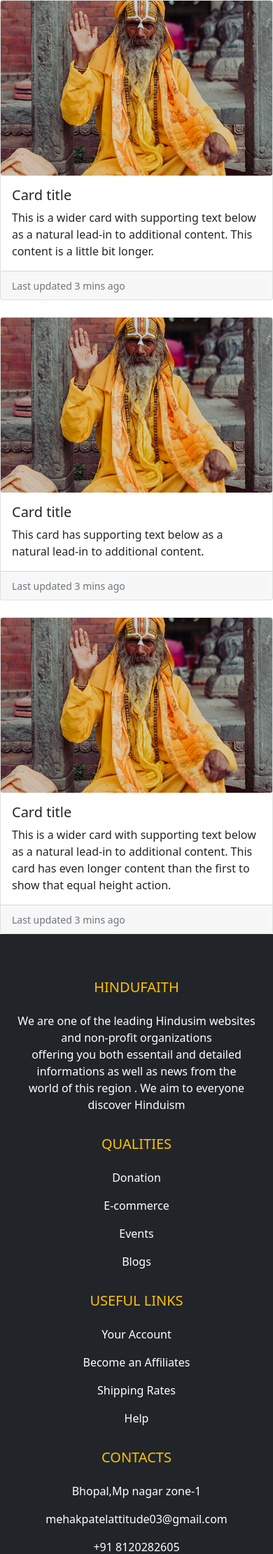
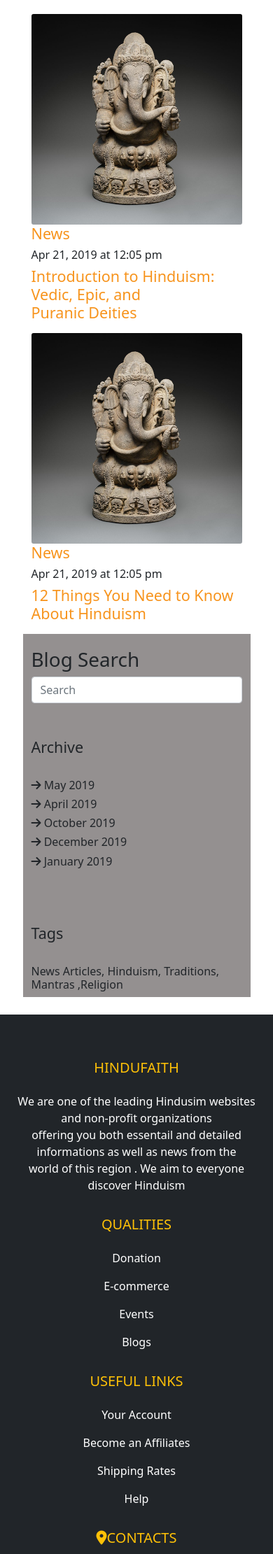
Before and after one commit to mehak3212ptl/static-project-of-Django, a Django app: page /protfolio/ in a window 390 px wide. Shown: the part 64-2285 px from the top of the page at 70% size. Run offline with Django 5.2, Linux system fonts and the light colour scheme; some libraries are stand-ins or nearby versions.

Commit message:
portfolio page added

```diff
--- a/project/app/static/css/style.css
+++ b/project/app/static/css/style.css
@@ -115,7 +163,21 @@ img{
     .box:hover .back{
         transform: translateY(-30px);
     }
-}
+}  */
 /* .contact{
     padding: 100px;
 } */
+
+/* protfolio */
+.cont1 h4{
+    color:#f7941d;
+}
+.cont2{
+    background-color: rgb(148, 144, 144);
+}
+.cont3{
+    margin-top: 20px;
+}
+.cont4{
+    margin-top: 50px;
+}
--- a/project/app/templates/base.html
+++ b/project/app/templates/base.html
@@ -6,6 +6,7 @@
     <meta charset="UTF-8">
     <meta name="viewport" content="width=device-width, initial-scale=1">
     <link rel="stylesheet" href="{% static 'css/style.css' %}">
+    <link rel="stylesheet" href="https://cdnjs.cloudflare.com/ajax/libs/font-awesome/6.6.0/css/all.min.css" integrity="sha512-Kc323vGBEqzTmouAECnVceyQqyqdsSiqLQISBL29aUW4U/M7pSPA/gEUZQqv1cwx4OnYxTxve5UMg5GT6L4JJg==" crossorigin="anonymous" referrerpolicy="no-referrer" />
     <link href="https://cdn.jsdelivr.net/npm/bootstrap@5.0.2/dist/css/bootstrap.min.css" rel="stylesheet" integrity="sha384-EVSTQN3/azprG1Anm3QDgpJLIm9Nao0Yz1ztcQTwFspd3yD65VohhpuuCOmLASjC" crossorigin="anonymous">
     <title>Document</title>
 </head>
@@ -92,7 +93,7 @@
                 </p>
             </div>
             <div class="col-md-4 col-lg-3 col-xl-3 mx-auto mt-3">
-                <h5 class="text-uppercase mb-4 font-weight-bold text-warning">Contacts   </h5>
+                <h5 class="text-uppercase mb-4 font-weight-bold text-warning"> <i class="fa-solid fa-location-dot"></i>Contacts   </h5>
                 <P>
                     <i class="fas fa-home mr-3"></i>Bhopal,Mp nagar zone-1
                 </P>
--- a/project/app/templates/protfolio.html
+++ b/project/app/templates/protfolio.html
@@ -2,42 +2,47 @@
 {% load static %}
 
 {% block content %}
-<div class="row row-cols-1 row-cols-md-3 g-4">
-    <div class="col">
-      <div class="card h-100">
-        <img src="{% static 'images/blog-3.jpg' %}" class="card-img-top" alt="...">
-        <div class="card-body">
-          <h5 class="card-title">Card title</h5>
-          <p class="card-text">This is a wider card with supporting text below as a natural lead-in to additional content. This content is a little bit longer.</p>
-        </div>
-        <div class="card-footer">
-          <small class="text-muted">Last updated 3 mins ago</small>
-        </div>
-      </div>
+
+<div class="container" style="margin-top: 20px;margin-bottom: 25px;">
+  <div class="row">
+    <div class="col-md-4 col-10 col-xxl-4 mx-auto cont1">
+      <figure>
+        <img src="{% static 'images/gallery-2.jpg' %}" alt="Gallery" class="img-fluid">
+        <h4>News  <h6>Apr 21, 2019 at 12:05 pm</h6></h4>
+       <h4>Introduction to Hinduism:<br>Vedic, Epic, and <br>Puranic Deities</h4>
+    </figure>
     </div>
-    <div class="col">
-      <div class="card h-100">
-        <img src="{% static 'images/blog-3.jpg' %}" class="card-img-top" alt="...">
-        <div class="card-body">
-          <h5 class="card-title">Card title</h5>
-          <p class="card-text">This card has supporting text below as a natural lead-in to additional content.</p>
-        </div>
-        <div class="card-footer">
-          <small class="text-muted">Last updated 3 mins ago</small>
-        </div>
-      </div>
+
+    <div class="col-md-4 col-10 col-xxl-4 mx-auto cont1">
+      <figure>
+        <img src="{% static 'images/gallery-2.jpg' %}" alt="Gallery" class="img-fluid">
+        <h4>News  <h6>Apr 21, 2019 at 12:05 pm</h6></h4>
+        <h4>12 Things You Need to Know About Hinduism</h4>
+    </figure>
     </div>
-    <div class="col">
-      <div class="card h-100">
-        <img src="{% static 'images/blog-3.jpg' %}" class="card-img-top" alt="...">
-        <div class="card-body">
-          <h5 class="card-title">Card title</h5>
-          <p class="card-text">This is a wider card with supporting text below as a natural lead-in to additional content. This card has even longer content than the first to show that equal height action.</p>
-        </div>
-        <div class="card-footer">
-          <small class="text-muted">Last updated 3 mins ago</small>
-        </div>
-      </div>
+
+    <div class="col-md-4 col-10 col-xxl-4 mx-auto cont2">
+      <div class="cont3">
+      <h1> Blog Search </h1>
+      <input class="form-control me-2" type="search" placeholder="Search" aria-label="Search">
+    </div>
+    <div class="cont4">
+    <h4>Archive</h4>
+    <br>
+    <h6><i class="fa-solid fa-arrow-right"></i>    May 2019</h6>
+    <h6><i class="fa-solid fa-arrow-right"></i>    April 2019</h6>
+    <h6><i class="fa-solid fa-arrow-right"></i>    October 2019</h6>
+    <h6><i class="fa-solid fa-arrow-right"></i>    December 2019</h6>
+    <h6><i class="fa-solid fa-arrow-right"></i>    January 2019</h6>
+    <br>
+    <br>
+    <br>
+    <h4>Tags</h4>
+    <br>
+    <h6>News  Articles, Hinduism, Traditions, Mantras ,Religion</h6>
+
+  </div>
     </div>
   </div>
+</div>
 {% endblock %}
```
Also changed, not shown: other parts of project/app/static/css/style.css (+49 -1 lines), project/app/templates/blog.html (+51 -1 lines), project/app/static/images/prott-1.jpg (added).
